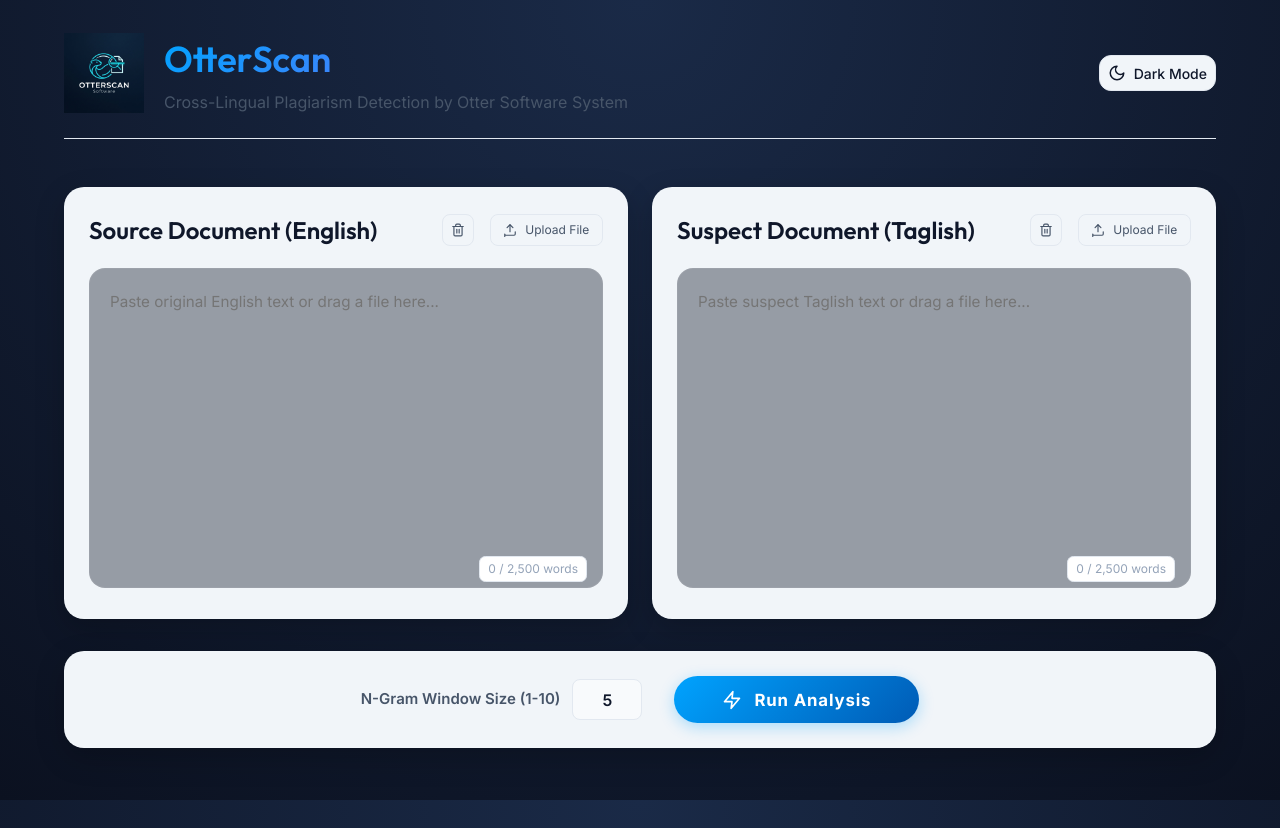
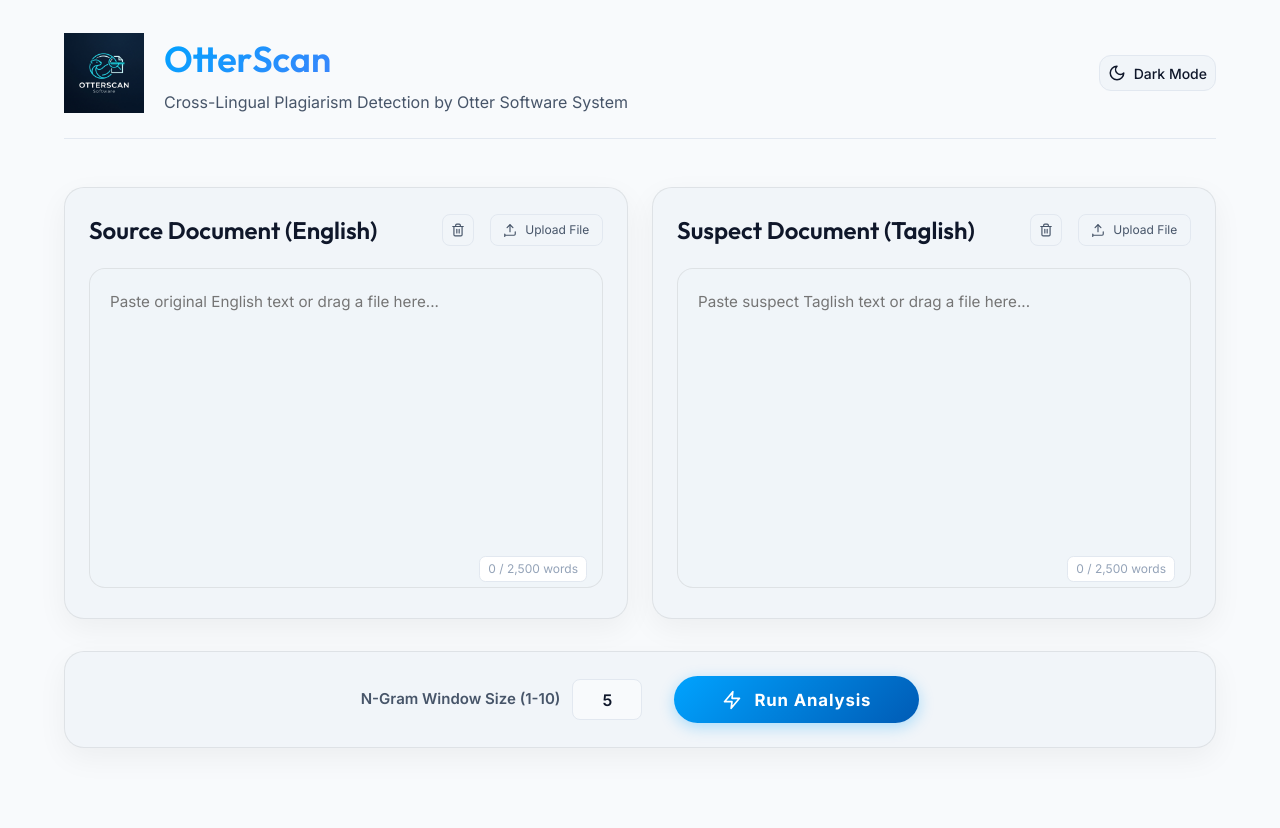
Before and after one commit to skeg-16/rabin-karp-algorithm, a React (Vite) app in the folder frontend/: page / in a window 1280 px wide. Built offline with nearby package versions, Linux system fonts and the light colour scheme.

Commit message:
UI: Fix light mode theme bugs and dynamic CSS variables

```diff
--- a/frontend/src/App.css
+++ b/frontend/src/App.css
@@ -52,10 +52,10 @@
   background: var(--bg-tertiary);
   backdrop-filter: blur(16px);
   -webkit-backdrop-filter: blur(16px);
-  border: 1px solid rgba(255, 255, 255, 0.08);
+  border: 1px solid var(--glass-border);
   border-radius: 1.25rem;
   padding: 1.5rem;
-  box-shadow: 0 10px 30px rgba(0, 0, 0, 0.2);
+  box-shadow: 0 10px 30px rgba(0, 0, 0, 0.05);
   transition: all 0.3s ease;
 }
 
@@ -161,8 +161,8 @@
   height: 320px;
   padding: 1.25rem;
   border-radius: 1rem;
-  border: 1px solid rgba(255, 255, 255, 0.05);
-  background: rgba(15, 23, 42, 0.4);
+  border: 1px solid var(--glass-border);
+  background: var(--bg-input);
   color: var(--text-primary);
   resize: none;
   line-height: 1.7;
@@ -370,9 +370,9 @@
   -webkit-backdrop-filter: blur(16px);
   padding: 1.5rem;
   border-radius: 1.25rem;
-  border: 1px solid rgba(255, 255, 255, 0.08);
+  border: 1px solid var(--glass-border);
   margin-bottom: 3rem;
-  box-shadow: 0 10px 30px rgba(0, 0, 0, 0.2);
+  box-shadow: 0 10px 30px rgba(0, 0, 0, 0.05);
 }
 
 @media (max-width: 640px) {
--- a/frontend/src/index.css
+++ b/frontend/src/index.css
@@ -11,6 +11,8 @@
 
   --border-color: #e2e8f0;
   --border-strong: #cbd5e1;
+  --glass-border: rgba(0, 0, 0, 0.08);
+  --bg-input: rgba(241, 245, 249, 0.8);
 
   --accent: #00A3FF;
   --accent-hover: #0082cc;
@@ -35,7 +37,7 @@
 
 html.dark {
   --bg-primary: #0b1120;
-  --bg-secondary: transparent;
+  --bg-secondary: radial-gradient(circle at top center, #1a2a47 0%, #0b1120 100%);
   --bg-tertiary: rgba(30, 41, 59, 0.5);
 
   --text-primary: #f8fafc;
@@ -44,6 +46,8 @@ html.dark {
 
   --border-color: #1e293b;
   --border-strong: #334155;
+  --glass-border: rgba(255, 255, 255, 0.08);
+  --bg-input: rgba(15, 23, 42, 0.4);
 
   --accent: #00A3FF;
   --accent-hover: #33b5ff;
@@ -62,7 +66,7 @@ html.dark {
 }
 
 body {
-  background: radial-gradient(circle at top center, #1a2a47 0%, #0b1120 100%);
+  background: var(--bg-secondary);
   background-attachment: fixed;
   color: var(--text-primary);
   line-height: 1.5;
```
